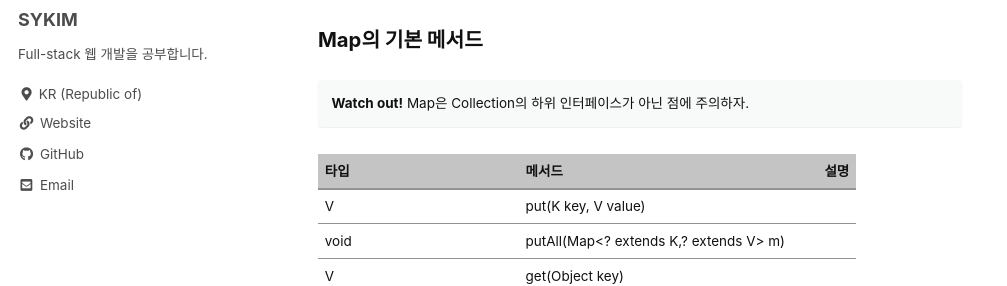
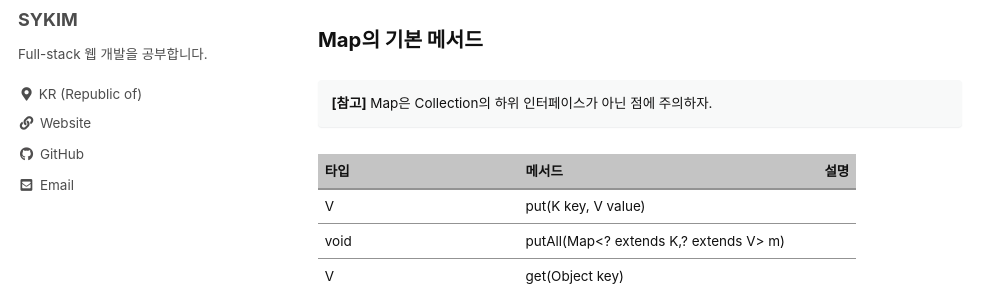
Before and after one commit to stothey0804/stothey0804.github.io, a Jekyll site: the page built from _posts/2020/JAVA/2020-07-26-java-collection-framework.md, in a window 1280 px wide and 900 px high, scrolled down 3396 px. Shown: the part 165-451 px from the top of the window, without its empty margins (0-1007 px from the left). Built offline with Jekyll 4.4.1, drawn with Linux system fonts in a browser that asks for light colours; cached includes are drawn as plain includes; comment, search, counter and statistics services are not loaded.

Commit message:
200727 14:26

```diff
--- a/_posts/2020/JAVA/2020-07-26-java-collection-framework.md
+++ b/_posts/2020/JAVA/2020-07-26-java-collection-framework.md
@@ -120,7 +120,7 @@ List는 Collection의 하위 인터페이스이며, 인덱스로 접근하는
 <br><br>
 
 ### Map의 기본 메서드
-**Watch out!** Map은 Collection의 하위 인터페이스가 아닌 점에 주의하자.
+**[참고]** Map은 Collection의 하위 인터페이스가 아닌 점에 주의하자.
 {: .notice}
 
 |타입|메서드|설명|
```
Also changed, not shown: _posts/2020/etc/2020-07-27-css-cascading-style-sheets.md (+3 -1 lines).
